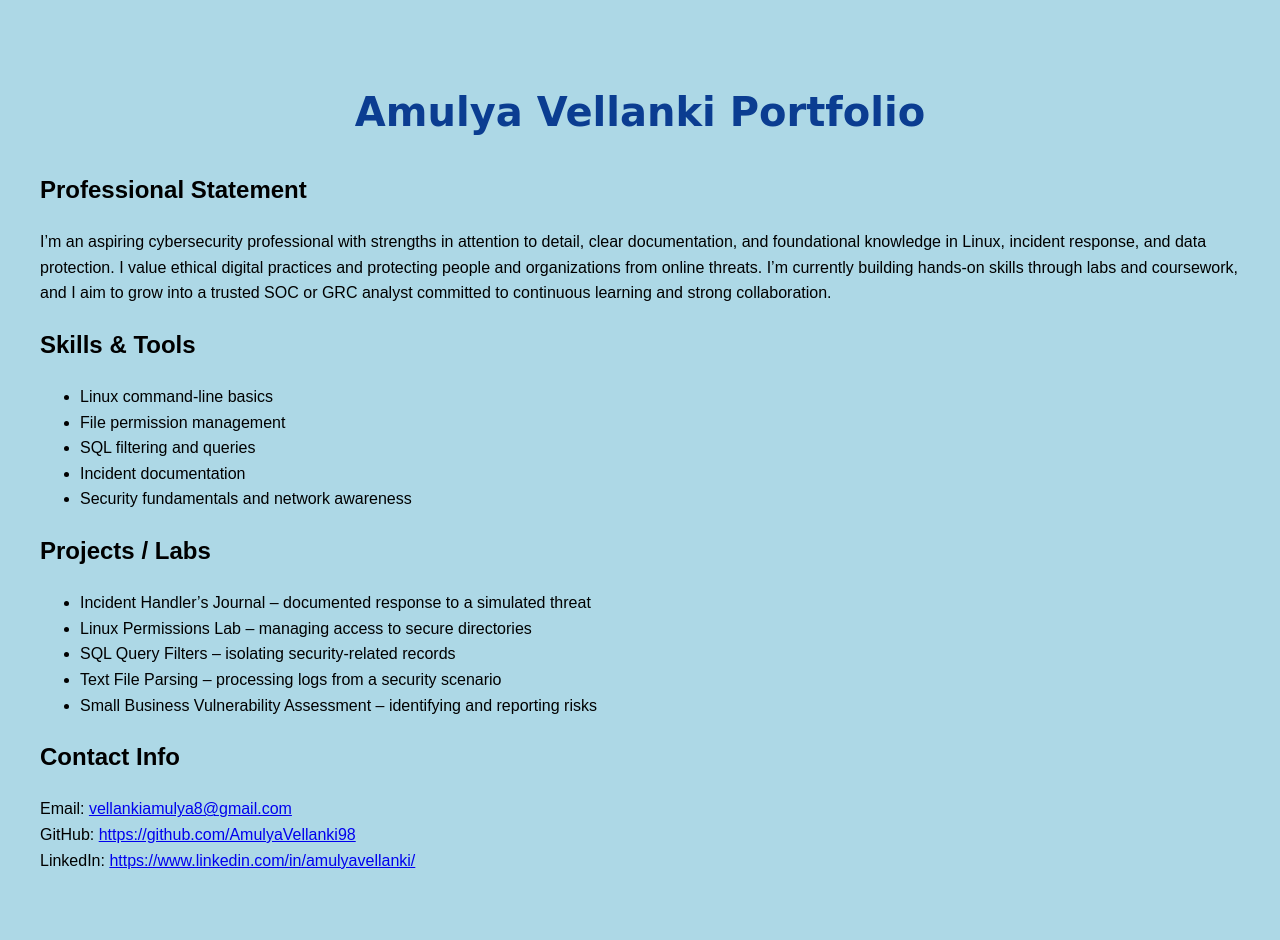
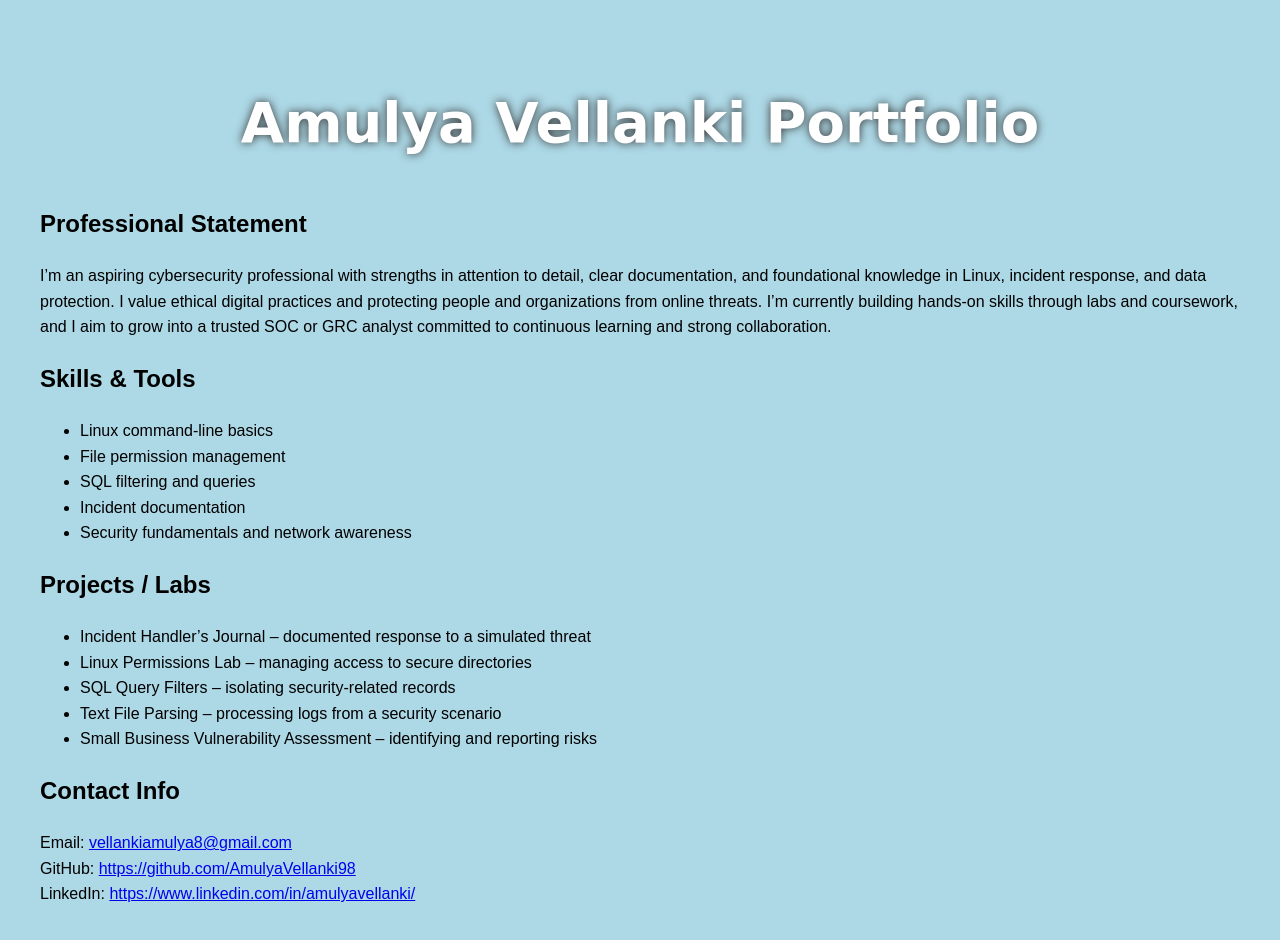
Before and after one commit to AmulyaVellanki98/AmulyaVellanki98.github.io, a plain HTML site: page index.html in a window 1280 px wide. Drawn offline with Linux system fonts and the light colour scheme; a web font is replaced by a local one.

Commit message:
style changes

```diff
--- a/style.css
+++ b/style.css
@@ -9,8 +9,8 @@ body{
 }
 h1{
     font-family: 'Honk', cursive;
-    font-size: 2.5rem;
-    color: #0b3d91;
-    margin-top: 40px;
-    text-align: center;
+    font-size: 56px;
+  color: #fff;
+  text-shadow: 0 0 10px #333;
+  text-align: center;
 }
```
